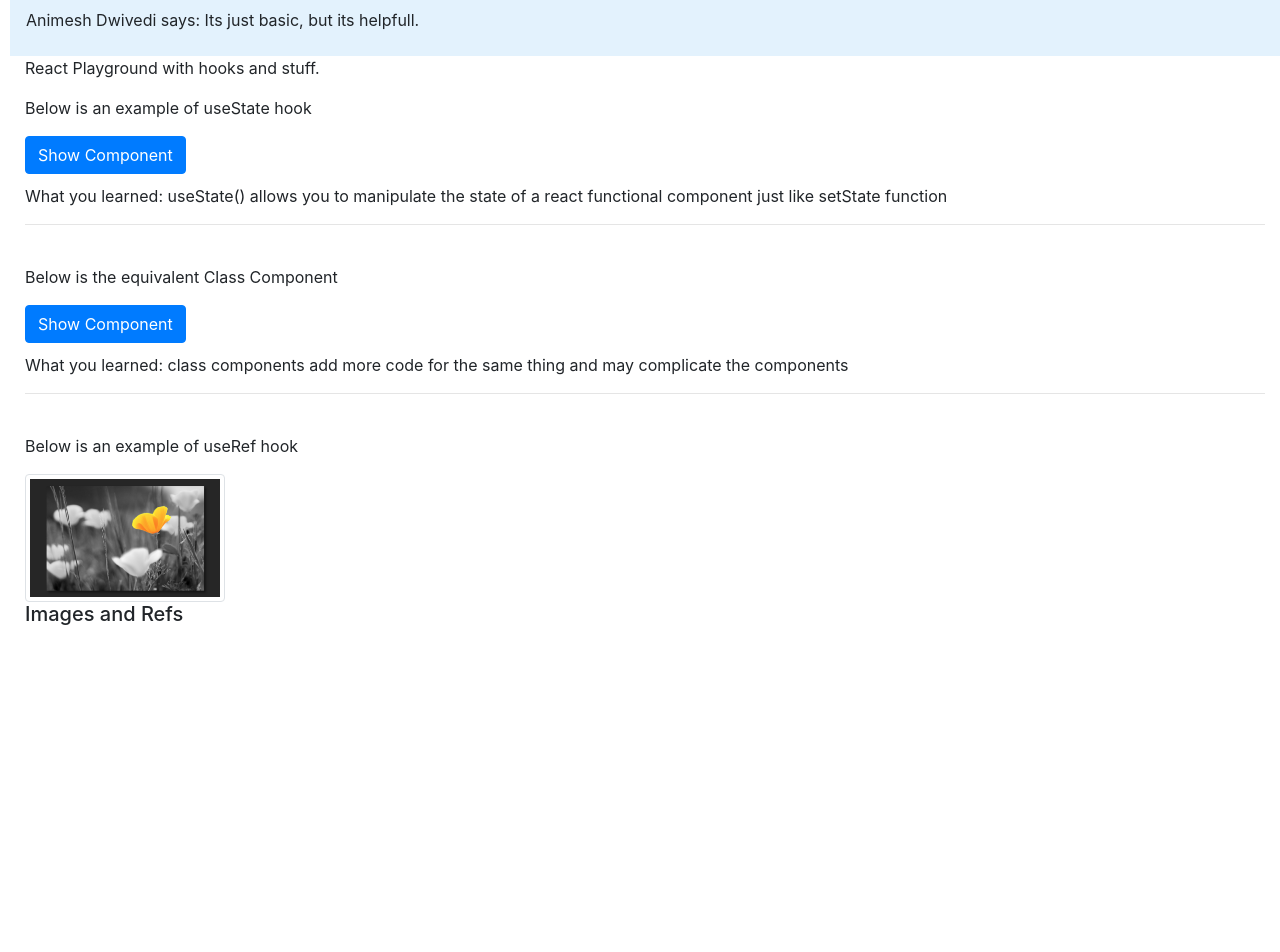
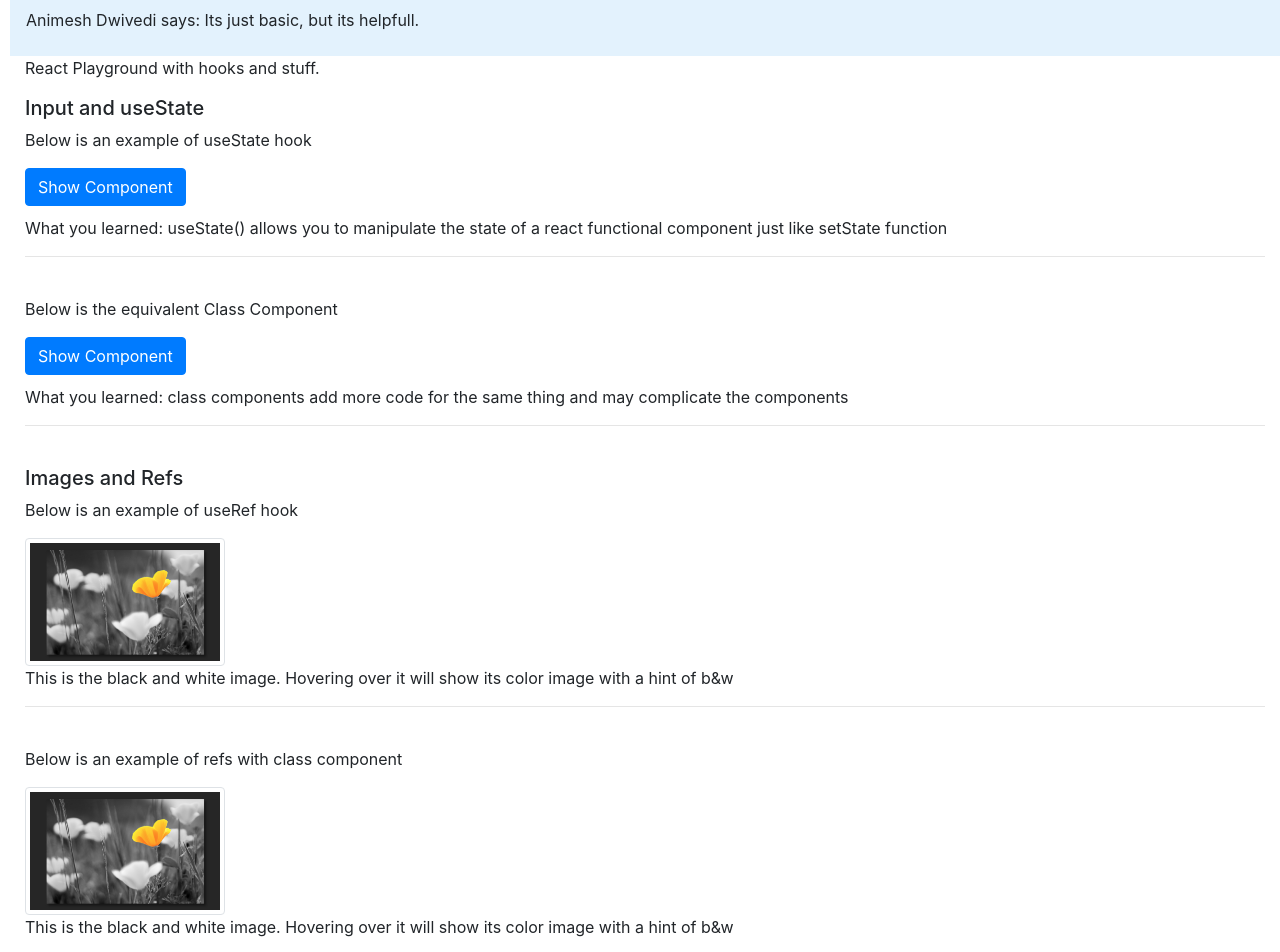
Before and after one commit to animeshdwivedi/ReactPlayground, a React (Create React App) app in the folder reactplayground/: page / in a window 1280 px wide. Shown: the top 952 px of the page. Before the commit the page ends 800 px from the top, so only its background shows below. Built offline with nearby package versions, Linux system fonts and the light colour scheme.

Commit message:
Code changes and adding a new component -adding the equivalent class component. -changing para text using useState instead of useRef.

```diff
--- a/reactplayground/src/App.js
+++ b/reactplayground/src/App.js
@@ -3,6 +3,7 @@ import './App.css';
 import InputElementUseState from './InputElementUseState';
 import InputElementClass from './InputElementClass';
 import ImageElementUseRef from './ImageElementUseRef';
+import ImageElementClass from './ImageElementUseRef';
 import 'bootstrap';
 
 
@@ -19,12 +20,16 @@ function App() {
           React Playground with hooks and stuff.
           </p>
         <div>
+          <h5 className="mt-0">Input and useState</h5>
           <p>Below is an example of useState hook</p>
           <InputElementUseState />
           <p>Below is the equivalent Class Component</p>
           <InputElementClass />
+          <h5 className="mt-0">Images and Refs</h5>
           <p>Below is an example of useRef hook</p>
           <ImageElementUseRef />
+          <p>Below is an example of refs with class component</p>
+          <ImageElementClass />
         </div>
 
       </div>
--- a/reactplayground/src/ImageElementUseRef.jsx
+++ b/reactplayground/src/ImageElementUseRef.jsx
@@ -1,40 +1,31 @@
-import React, { useRef } from 'react';
+import React, { useRef, useState } from 'react';
 import imageBW from './imageBW.jpg'
 import imageColored from './imageColored.jpg'
 
 const ImageToggle = ({ primaryImg, secondaryImg }) => {
     const imageRef = useRef(null);
-    let paraRef = useRef(null);
+    const [paraText, setParaText] = useState("This is the black and white image. Hovering over it will show its color image with a hint of b&w");
     return (
         <div className="row">
             <div className="col-sm">
                 <img
                     ref={imageRef}
                     onMouseOver={() => {
-                        imageRef.current.src = imageColored
+                        imageRef.current.src = secondaryImg;
+                        setParaText("This is the colored image with a hint of b&w");
                     }}
                     onMouseOut={() => {
-                        imageRef.current.src = imageBW;
+                        imageRef.current.src = primaryImg;
+                        setParaText("This is the black and white image. Hovering over it will show its color image with a hint of b&w");
                     }}
                     className=" rounded mx-auto img-thumbnail"
                     style={{ "width": "200px" }}
                     src={imageBW}
                     alt="Black and White"
                 />
-                <h5 className="mt-0">Images and Refs</h5>
-                <p
-                    ref={paraRef}
-                    onMouseOut={() => {
-                        paraRef.current.innerHTML = "This is the black and white image. Hovering over it will show its color image with a hint of b&w"
-
-                    }}
-                    onMouseOver={() => {
-                        paraRef.current.innerHTML = "This is the colored image with a hint of b&w"
-                    }}
-                />
-
+                <p>{paraText}</p>
+                <hr /><br />
             </div>
-
         </div>
     );
 };
```
Also changed, not shown: reactplayground/src/ImageElementClass.jsx (added, +57 -0 lines).
